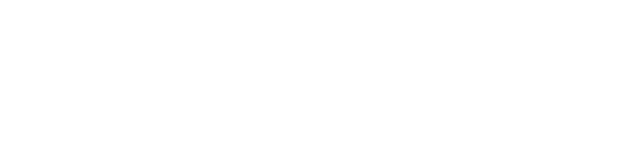
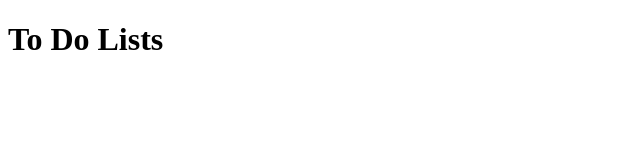
Before and after one commit to PJNukez/TodoList, a plain HTML site: page index.html in a window 1280 px wide. Shown: the whole page, without its empty margins (0-640 px from the left). Drawn offline with Linux system fonts and the light colour scheme.

Commit message:
Update index.html

```diff
--- a/index.html
+++ b/index.html
@@ -6,6 +6,6 @@
     <title>TodoList</title>
 </head>
 <body>
-
+    <h1>To Do Lists</h1>
 </body>
 </html>
```
